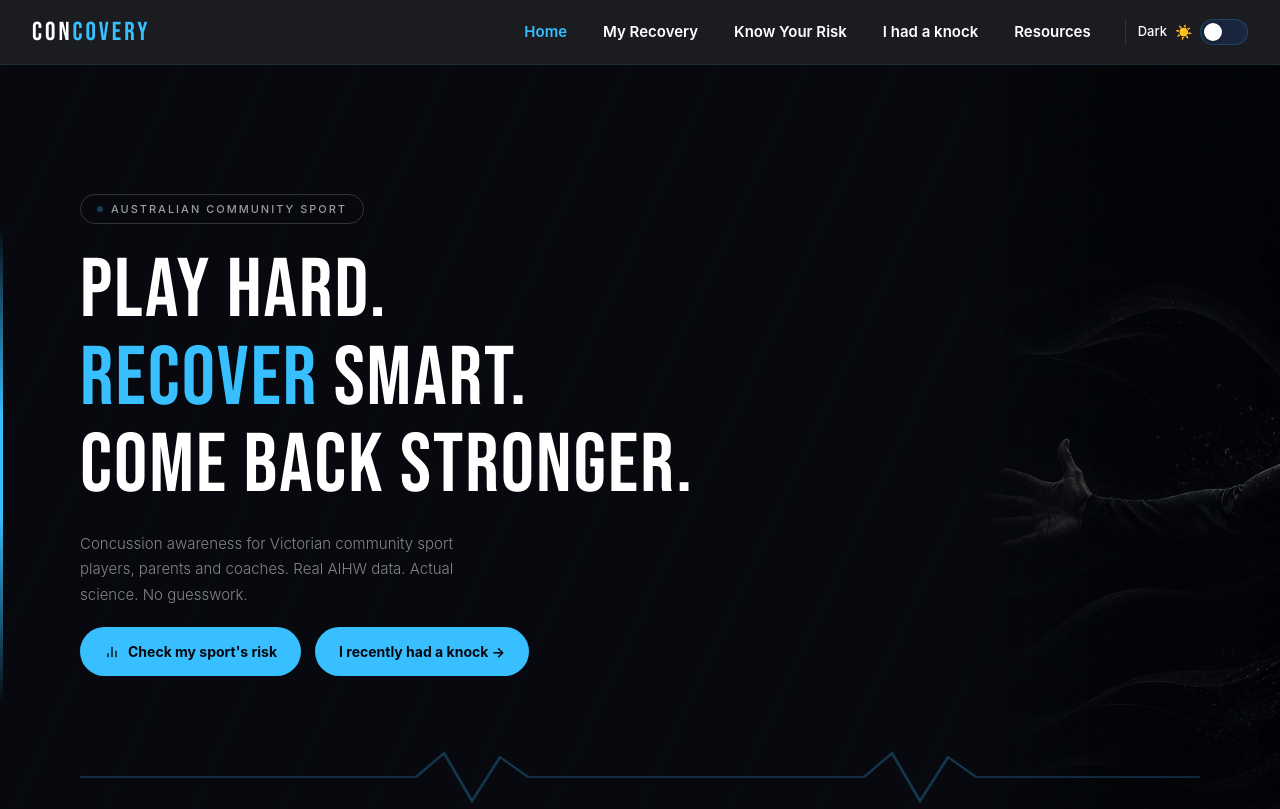
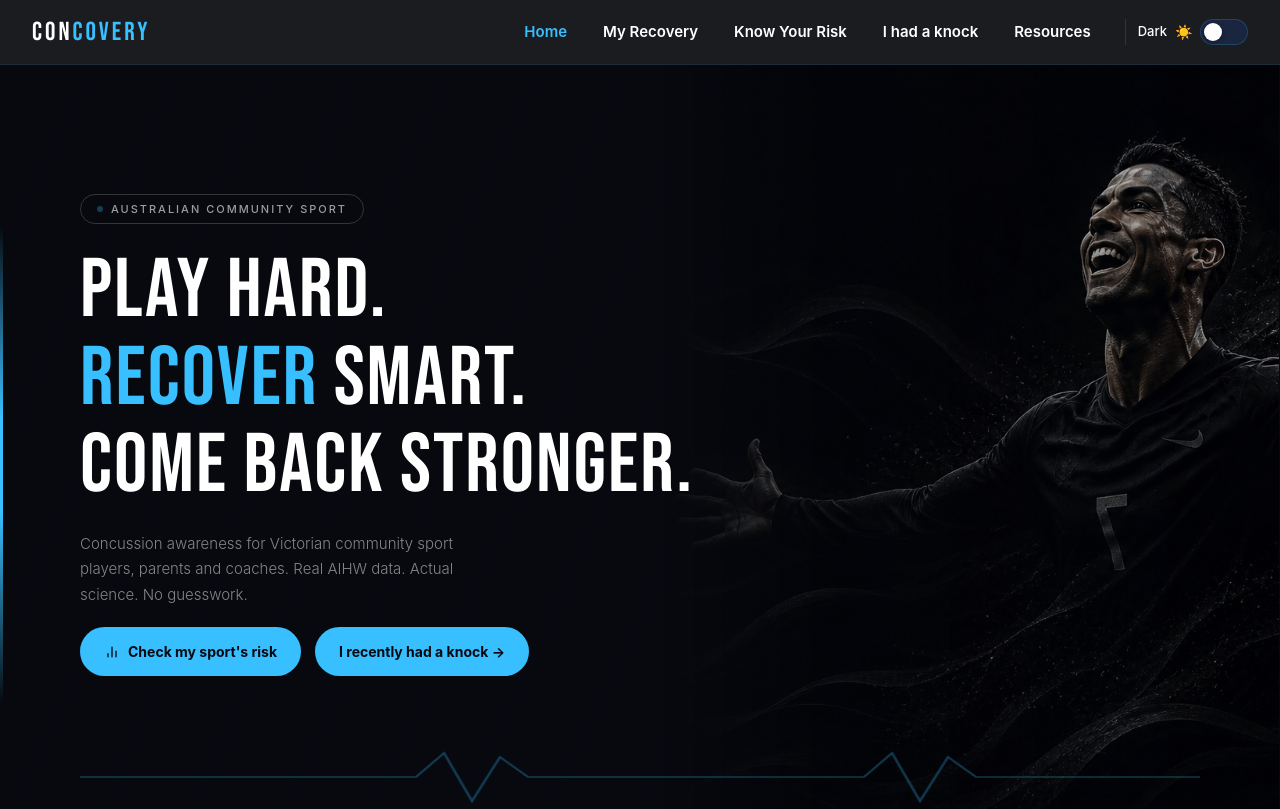
Before and after one commit to MuttaqeenChaudhry/Concovery, a Vue app: page / in a window 1280 px wide. Shown: the top 809 px of the page. Built offline with nearby package versions, Linux system fonts and the light colour scheme; no server answers; what @fawmi/vue-google-maps would draw is missing.

Commit message:
Minor bug issue in the UI consitency

```diff
--- a/src/components/custom-components/brainAwareness.vue
+++ b/src/components/custom-components/brainAwareness.vue
@@ -588,7 +588,7 @@ body.light .emergency-section { background: #07090e; }
 }
 .hero-content { position: relative; z-index: 4; width: 55%; flex-shrink: 0; margin-top: -60px; }
 .hero-image-wrap {
-  position: absolute; right: -309px; top: 0; bottom: 0; width: 48%; overflow: hidden; z-index: 2;
+  position: absolute; right: 1px; top: 0; bottom: 0; width: 48%; overflow: hidden; z-index: 2;
   mask-image: linear-gradient(to right, transparent 0%, rgba(0,0,0,0.7) 25%, rgba(0,0,0,1) 100%);
   -webkit-mask-image: linear-gradient(to right, transparent 0%, rgba(0,0,0,0.7) 25%, rgba(0,0,0,1) 100%);
 }
```
